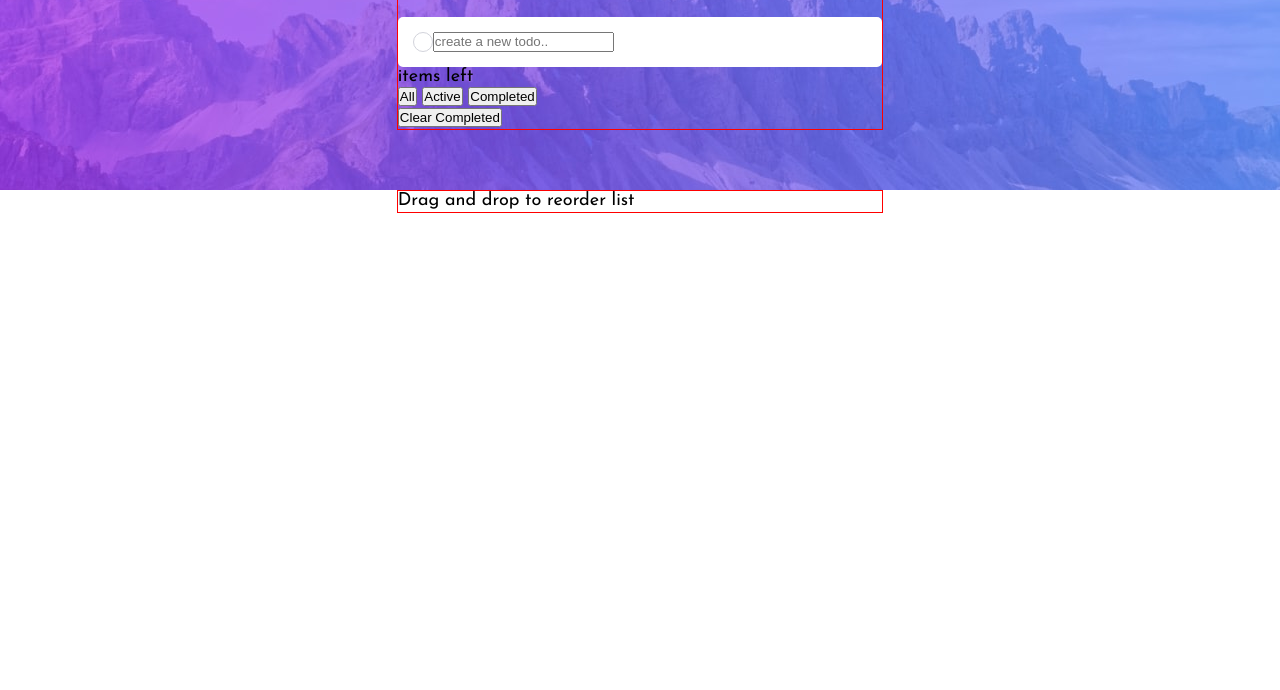
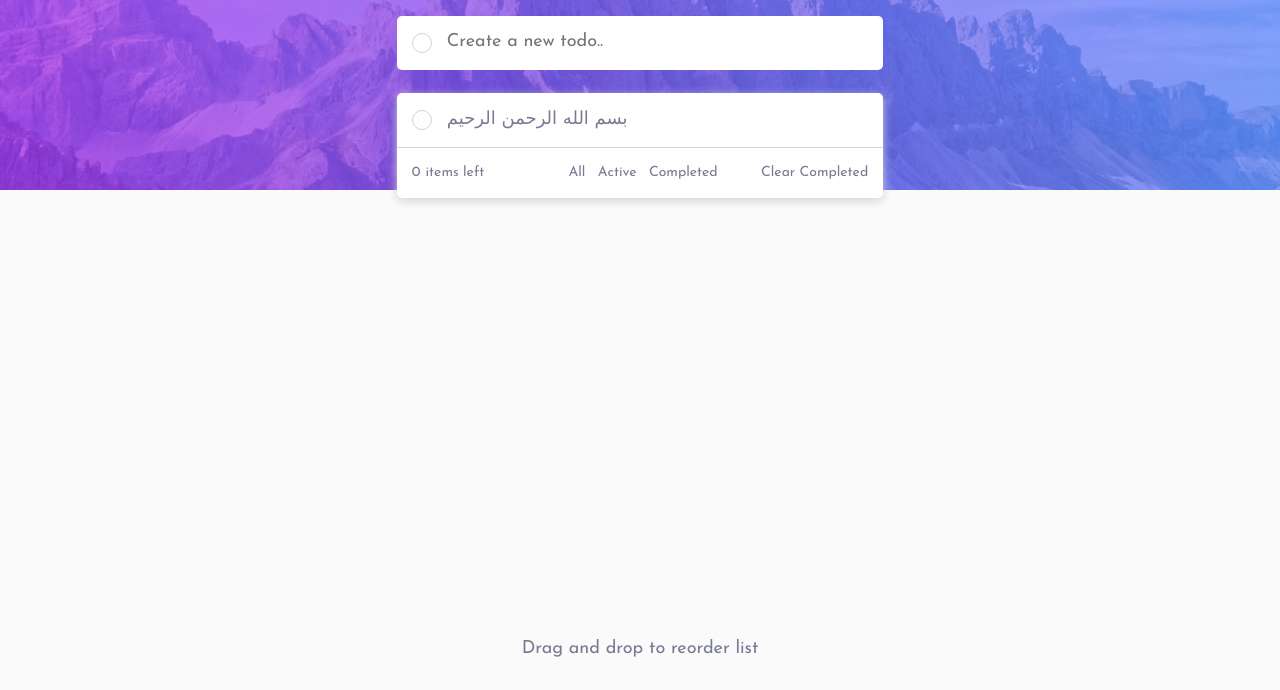
Before and after one commit to ahmad-tantawy/Todo-app, a website built with Vite: page index.html in a window 1280 px wide. Shown: the part 110-800 px from the top of the page. Built offline with nearby package versions, Linux system fonts and the light colour scheme.

Commit message:
Merge updates to HTML structure and CSS classes

```diff
--- a/index.html
+++ b/index.html
@@ -39,22 +39,33 @@
 							id="search-input"
 							class="app__search-bar__input"
 							type="text"
-							placeholder="create a new todo.."
+							placeholder="Create a new todo.."
 							required
 						/>
 					</form>
 				</div>
 				<!-- TaskList -->
 				<div class="app__task-list">
-					<ul class="app__task-list__list"></ul>
+					<ul class="app__task-list__list">
+						<!-- Just for test and initial CSS classes -->
+						<li>
+							<label class="list-item">
+								<input class="checkbox" type="checkbox" />
+								<span class="todo-text">بسم الله الرحمن الرحيم</span>
+							</label>
+							<span class="remove"></span>
+						</li>
+					</ul>
 					<div class="app__task-list__footer">
-						<p class="app__task-list__footer__number-of-items">items left</p>
-						<div class="app__task-list__footer__action-buttons">
+						<p class="app__task-list__footer__items">
+							<span class="items--number">0</span>items left
+						</p>
+						<div class="app__task-list__footer__buttons">
 							<button class="all-button">All</button>
 							<button class="active-button">Active</button>
 							<button class="complete-button">Completed</button>
+							<button class="clear-button">Clear Completed</button>
 						</div>
-						<button class="clear-button">Clear Completed</button>
 					</div>
 				</div>
 			</div>
@@ -62,9 +73,7 @@
 
 		<!-- Footer Part -->
 		<section class="footer">
-			<div class="container">
-				<p>Drag and drop to reorder list</p>
-			</div>
+			<p>Drag and drop to reorder list</p>
 		</section>
 	</body>
 </html>
--- a/styles/styles.scss
+++ b/styles/styles.scss
@@ -1,36 +1,94 @@
-// Global Styles
+// Variables
+:root {
+	--color-black: #000;
+	--color-white: #fff;
+	--font-family-josefin: Josefin Sans, sans-serif, serif;
+	--font-weight-regular: 400;
+	--font-weight-bold: 700;
+	--font-size-18: 1.8rem;
+	--font-size-14: 1.4rem;
+	--transition-timing: 0.3s;
+
+	// ### Primary
+	--bright-blue: hsl(220, 98%, 61%);
+	--check-background: linear-gradient hsl(192, 100%, 67%) to hsl(280, 87%, 65%);
+
+	// ### Light Theme
+	--very-light-gray: hsl(0, 0%, 98%);
+	--very-light-grayish-blue: hsl(236, 33%, 92%);
+	--light-grayish-blue: hsl(233, 11%, 84%);
+	--dark-grayish-blue: hsl(236, 9%, 61%);
+	--very-dark-grayish-blue: hsl(235, 19%, 35%);
+
+	// ### Dark Theme
+	--very-dark-blue: hsl(235, 21%, 11%);
+	--very-dark-desaturated-blue: hsl(235, 24%, 19%);
+	--light-grayish-blue: hsl(234, 39%, 85%);
+	--light-grayish-blue-hover: hsl(236, 33%, 92%);
+	--dark-grayish-blue: hsl(234, 11%, 52%);
+	--very-dark-grayish-blue: hsl(233, 14%, 35%);
+	--very-dark-grayish-blue: hsl(237, 14%, 26%);
+}
+
+// Reset Rules
 * {
-	box-sizing: border-box;
 	margin: 0;
 	padding: 0;
+	font: inherit;
 }
 
-body {
-	font-size: 18px;
-	font-family:
-		Josefin Sans,
-		sans-serif,
-		serif;
+*,
+*::before,
+*::after {
+	box-sizing: border-box;
+}
+
+a {
+	color: inherit;
+	display: inline-block;
+}
+
+button {
+	border: none;
+	color: var(--dark-grayish-blue);
+	background-color: transparent;
+	cursor: pointer;
+}
+
+input {
+	outline: none;
+	border: none;
+	background-color: transparent;
+}
+
+ul,
+ol {
+	list-style: none;
+}
+
+// Global Styles
+html {
+	font-size: 62.5%;
+	scroll-behavior: smooth;
+}
+
+body,
+[type='submit'] {
+	font-size: 1.8rem;
+	font-family: var(--font-family-josefin);
+	color: var(--dark-grayish-blue);
+	background-color: var(--very-light-gray);
 }
 
 .container {
 	max-width: 38%;
 	margin: 0 auto;
-	border: 1px solid red; // jsut for development
-}
-
-.btn {
-	margin: 0;
-	padding: 0;
-	border: 0;
-	background-color: transparent;
-	cursor: pointer;
 }
 
 // App Styles
 .app {
-	width: 100vw;
-	height: 37.5vh;
+	max-width: 100vw;
+	max-height: 37.5vh;
 	background: url('../images/bg-desktop-light.jpg') no-repeat;
 	background-size: cover;
 	// header
@@ -41,8 +99,8 @@ body {
 	}
 	&__logo {
 		font-size: 31px;
-		color: #fff;
-		font-weight: 700;
+		color: var(--color-white);
+		font-weight: var(--font-weight-bold);
 		letter-spacing: 13px;
 		text-transform: uppercase;
 	}
@@ -53,18 +111,95 @@ body {
 	// search-bar
 	&__search-bar {
 		width: 100%;
-		padding: 15px 15px;
-		margin-top: 30px;
-		background-color: #fff;
-		border-radius: 5px;
+		padding: 1.7rem 1.5rem;
+		margin-top: 3rem;
+		background-color: var(--color-white);
+		border-radius: 0.5rem;
 		&__content {
+			height: 2rem;
 			display: flex;
+			align-items: center;
 		}
 		&__button {
-			width: 20px;
-			height: 20px;
-			border: 1px solid #d2d3db;
+			position: absolute;
+			width: 2rem;
+			height: 2rem;
 			border-radius: 50%;
+			border: 0.01rem solid #d2d3db;
+		}
+		&__input {
+			margin-left: 3.5rem;
+			width: 100%;
+		}
+	}
+	// TaskList
+	&__task-list {
+		width: 100%;
+		margin-top: 2.3rem;
+		box-shadow: 0 0.3rem 1rem #d2d3db;
+		background-color: var(--color-white);
+		border-radius: 0.5rem;
+		&__list {
+			max-height: 30rem;
+			overflow-y: auto;
+			label {
+				position: relative;
+				display: flex;
+				align-items: center;
+				width: 100%;
+				padding: 1.7rem 1.5rem;
+				border-bottom: 0.01rem solid #d2d3db;
+				.checkbox {
+					-webkit-appearance: none;
+					-moz-appearance: none;
+					appearance: none;
+					position: absolute;
+					width: 2rem;
+					height: 2rem;
+					border-radius: 50%;
+					border: 0.01rem solid #d2d3db;
+				}
+				.checkbox:checked {
+					background: url('../images/icon-check.svg'),
+						linear-gradient(to right, #57ddff, #c058f3);
+					background-repeat: no-repeat;
+					background-position: center;
+					text-decoration: line-through;
+					border: none;
+				}
+				.todo-text {
+					display: inline-block;
+					margin-left: 3.5rem;
+				}
+			}
+		}
+		&__footer {
+			display: flex;
+			padding: 1.7rem 1.5rem;
+			justify-content: space-between;
+			font-size: var(--font-size-14);
+			.items--number {
+				margin-right: 0.5rem;
+			}
+			&__buttons {
+				button:not(:last-child) {
+					margin: 0 0.4rem;
+				}
+				button:last-child {
+					margin-left: 3.5rem;
+				}
+			}
 		}
 	}
 }
+
+// footer Styles
+.footer {
+	height: 62.5vh;
+	display: flex;
+	justify-content: center;
+	align-items: flex-end;
+	& p {
+		margin-bottom: 3rem;
+	}
+}
```
